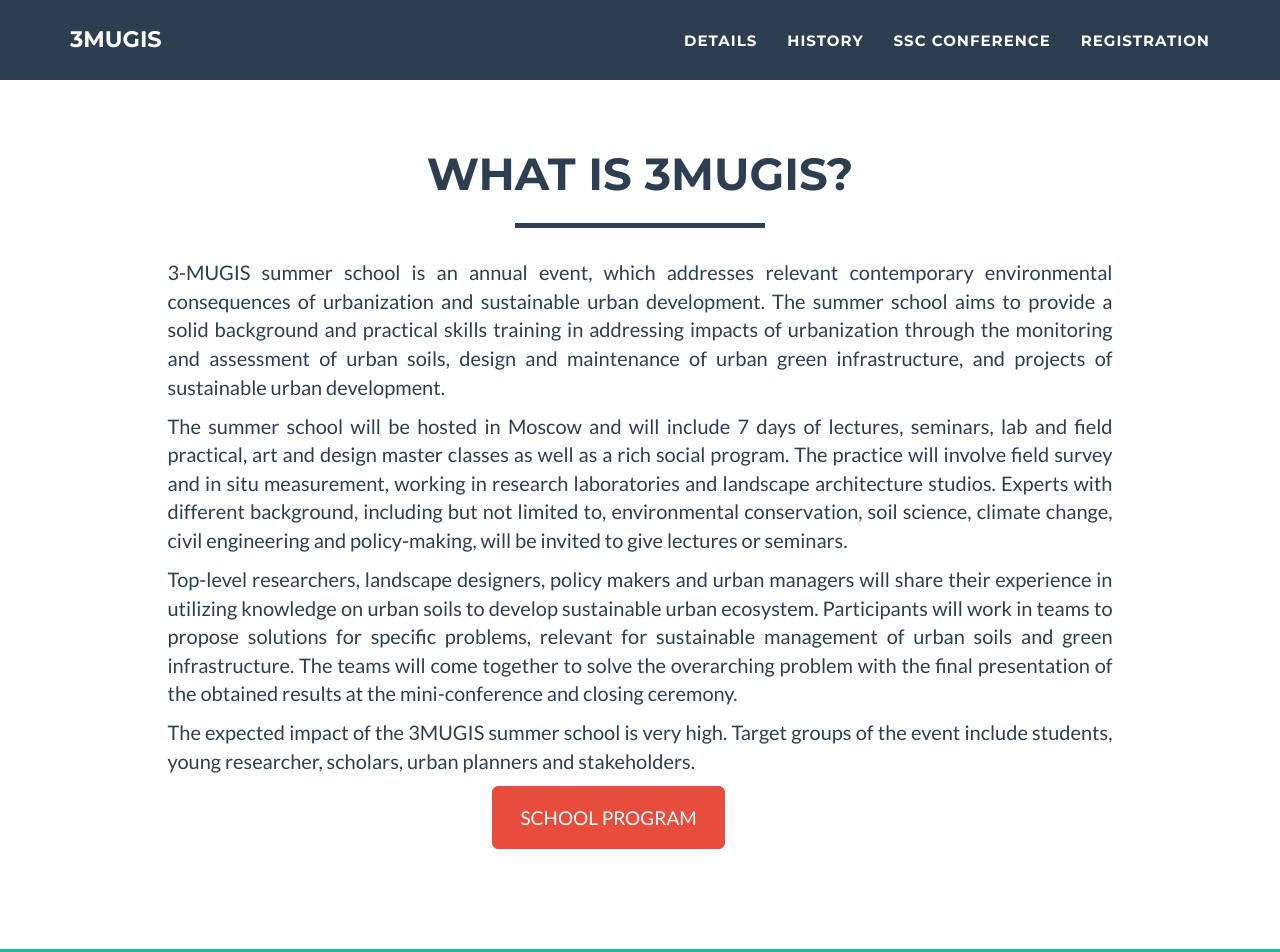
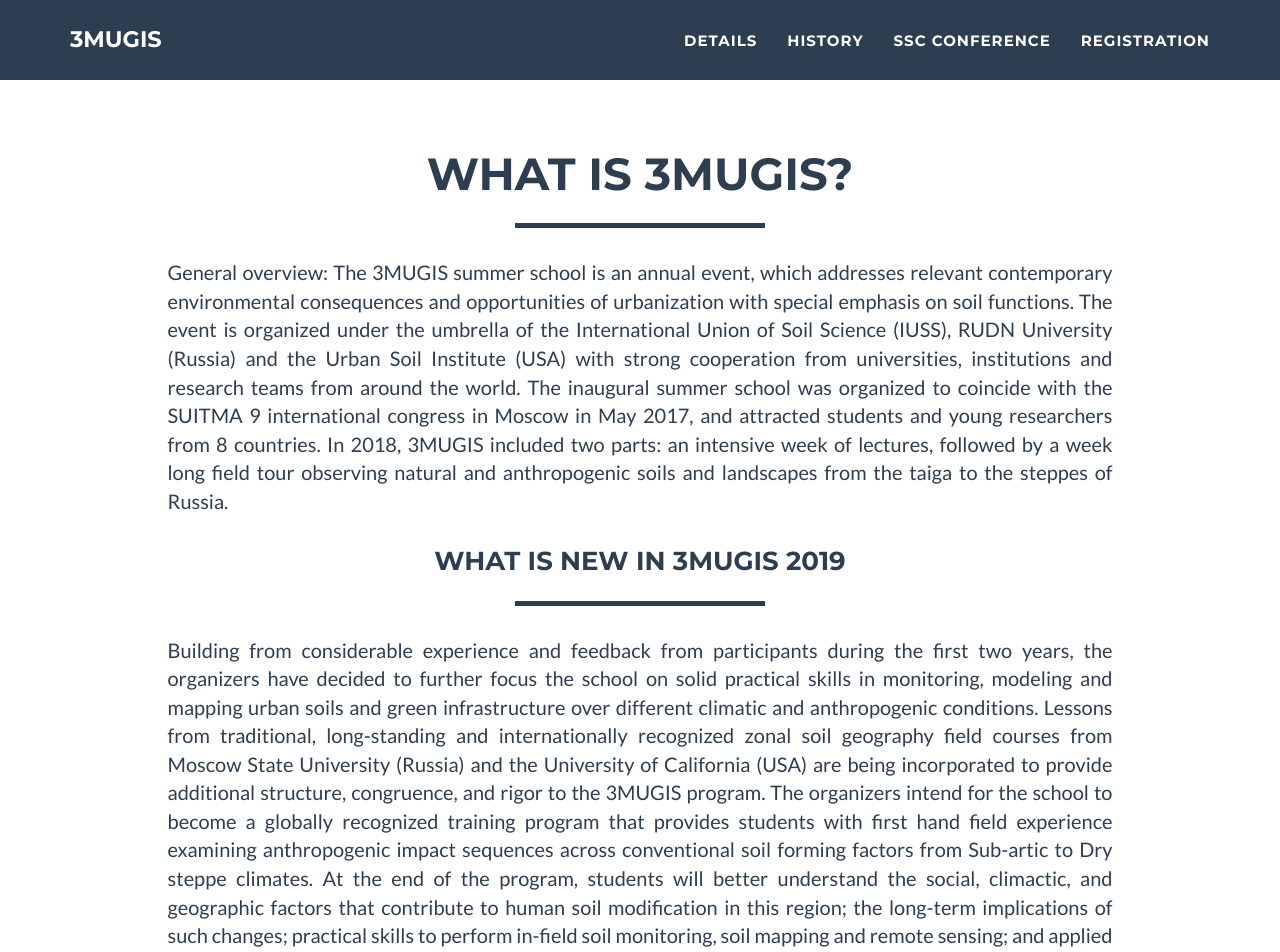
Before and after one commit to erasmus-rudn/erasmus-rudn.github.io, a Jekyll site: the page built from index.html, in a window 1280 px wide and 1400 px high, scrolled down 784 px. Shown: the top 952 px of the window. Built offline with Jekyll 4.4.1, drawn with Linux system fonts in a browser that asks for light colours; some of the changed text lies outside the part shown.

Commit message:
2019 first info

```diff
--- a/_includes/Intro.html
+++ b/_includes/Intro.html
@@ -8,14 +8,24 @@
             </div>
             <div class="row">
                 <div class="col-lg-offset-1 col-lg-10 text-justify">
-                    <p>3-MUGIS summer school is an annual event, which addresses relevant contemporary environmental consequences of urbanization and sustainable urban development. The summer school aims to provide a solid background and practical skills training in addressing impacts of urbanization through the monitoring and assessment of urban soils, design and maintenance of urban green infrastructure, and projects of sustainable urban development.</p>
-                    <p>The summer school will be hosted in Moscow and will include 7 days of lectures, seminars, lab and field practical, art and design master classes as well as a rich social program. The practice will involve field survey and in situ measurement, working in research laboratories and landscape architecture studios. Experts with different background, including but not limited to, environmental conservation, soil science, climate change, civil engineering and policy-making, will be invited to give lectures or seminars. </p>
-                    <p>Top-level researchers, landscape designers, policy makers and urban managers will share their experience in utilizing knowledge on urban soils to develop sustainable urban ecosystem. Participants will work in teams to propose solutions for specific problems, relevant for sustainable management of urban soils and green infrastructure. The teams will come together to solve the overarching problem with the final presentation of the obtained results at the mini-conference and closing ceremony.</p>
-                    <p>The expected impact of the 3MUGIS summer school is very high. Target groups of the event include students, young researcher, scholars, urban planners and stakeholders.</p>
-                    <p></p>
-                    <div class="row"><div class="col-md-4 col-md-offset-4"><a href="https://drive.google.com/file/d/0B66K4-YSXFcBaVFfeDUzT0RxcTdqWndtRlREVk9GLTBwU2lj" type="button" class="btn btn-danger btn-lg">SCHOOL PROGRAM</a></div></div>
+                    <p>General overview: The 3MUGIS summer school is an annual event, which addresses relevant contemporary environmental consequences and opportunities of urbanization with special emphasis on soil functions. The event is organized under the umbrella of the International Union of Soil Science (IUSS), RUDN University (Russia) and the Urban Soil Institute (USA) with strong cooperation from universities, institutions and research teams from around the world. The inaugural summer school was organized to coincide with the SUITMA 9 international congress in Moscow in May 2017, and attracted students and young researchers from 8 countries. In 2018, 3MUGIS included two parts: an intensive week of lectures, followed by a week long field tour observing natural and anthropogenic soils and landscapes from the taiga to the steppes of Russia.</p>
 
                 </div>
             </div>
+            <div class="row">
+                <div class="col-lg-12 text-center">
+                    <h3>What is new in 3MUGIS 2019 </h3>
+                    <hr class="star-primary">
+                </div>
+            </div>
+            <div class="row">
+                <div class="col-lg-offset-1 col-lg-10 text-justify">
+                    <p>Building from considerable experience and feedback from participants during the first two years, the organizers have decided to further focus the school on solid practical skills in monitoring, modeling and mapping urban soils and green infrastructure over different climatic and anthropogenic conditions. Lessons from traditional, long-standing and internationally recognized zonal soil geography field courses from Moscow State University (Russia) and the University of California (USA) are being incorporated to provide additional structure, congruence, and rigor to the 3MUGIS program. The organizers intend for the school to become a globally recognized training program that provides students with first hand field experience examining anthropogenic impact sequences across conventional soil forming factors from Sub-artic to Dry steppe climates. At the end of the program, students will better understand the social, climactic, and geographic factors that contribute to human soil modification in this region; the long-term implications of such changes; practical skills to perform in-field soil monitoring, soil mapping and remote sensing; and applied skills in identifying, implementing, and managing opportunities for urban green infrastructure development.</p>
+                    <p>Five days of focused on-campus training in skills relevant to the sites visited will occur at RUDN University in Moscow city. They will be followed by an expanded two-week field tour from the White Sea (Kandalaksha town, 67N; 32E) to the Azov Sea (Taganrog town, 47N; 38E). The tour will give students a unique overview of the natural and cultural diversity of European Russia. Five zones (subarctic, taiga, deciduous forest, forest-steppes and steppes) will be studied in regard to key issues of urban development, including industrial pollution, forest management, agricultural development, and urban-rural interactions. Urban soils and green infrastructure at each of the region will be studied in comparison to natural references. Conventional field descriptions and classification will be amplified by advanced techniques of in-field analysis. Lecture and field parts will consistently follow the problem-oriented framework to be presented at the final team and individual projects, and a short quiz will occur after each field tour stop that covers topics most relevant to that stop. </p>
+                    <div class="row"><div class="col-md-4 col-md-offset-4"><a href="https://www.dropbox.com/s/yba5b4gh7pw8ya7/3MUGIS-2019_full.pdf?dl=1" type="button" class="btn btn-danger btn-lg">MORE INFORMATION ABOUT 3MUGIS2019</a></div></div>
+
+                </div>
+            </div>
+
         </div>
     </section>
```
